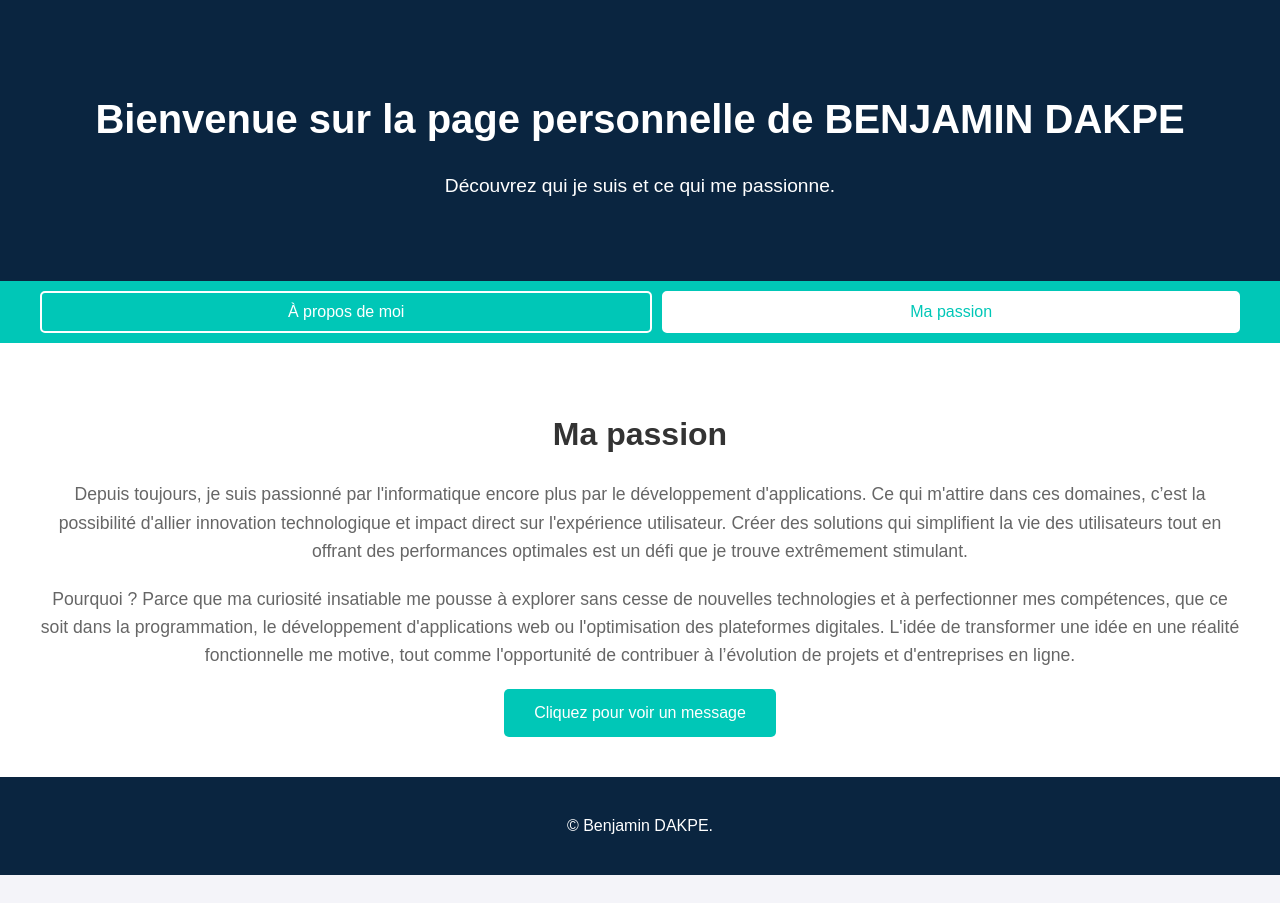
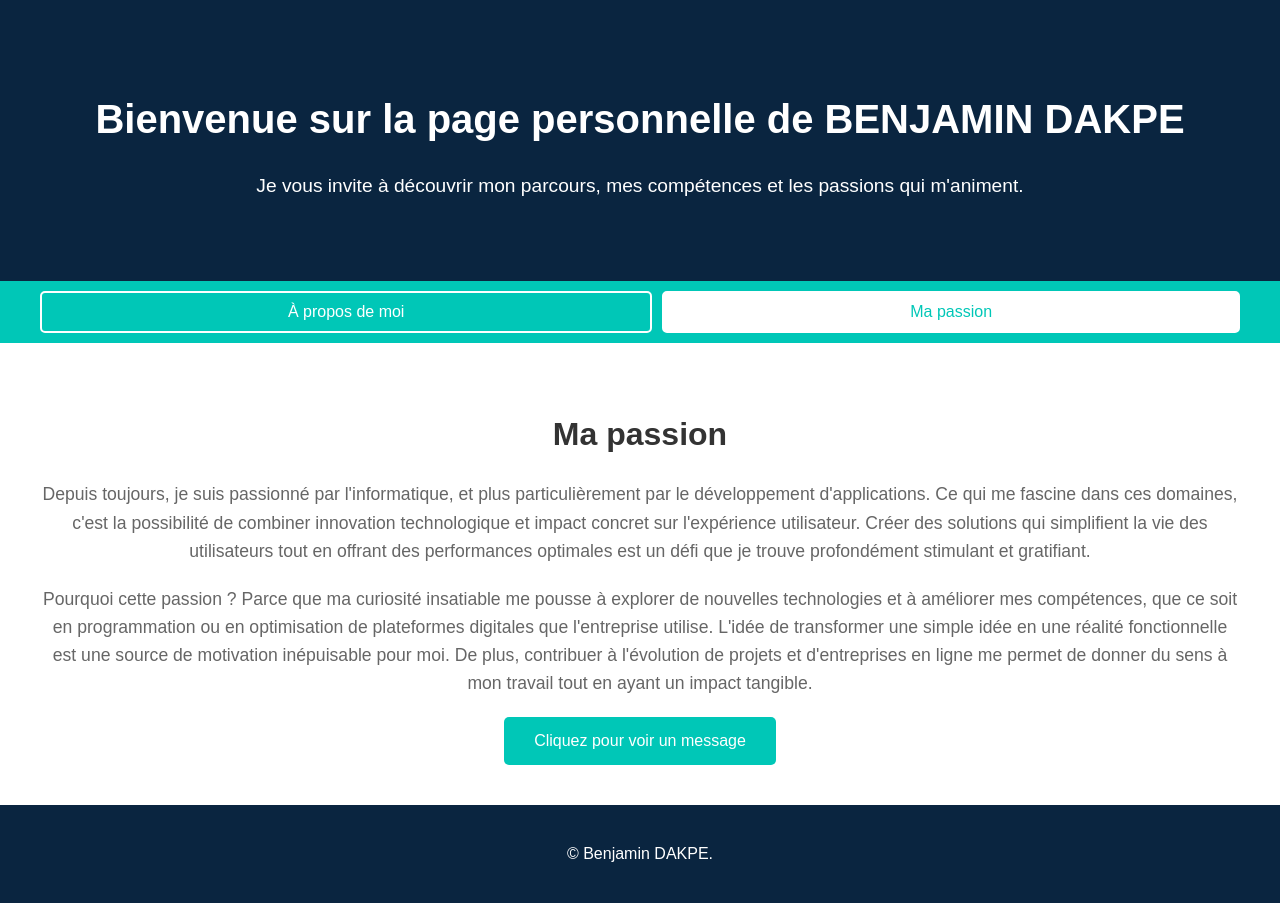
Before and after one commit to DBenny05/BDProjet1, a plain HTML site: page index.html in a window 1280 px wide. Both pictures are taken after a click on the button "Ma passion". Before the commit the page ends 875 px from the top, so only its background shows below. Drawn offline with Linux system fonts and the light colour scheme.

Commit message:
Update index.html

```diff
--- a/index.html
+++ b/index.html
@@ -11,7 +11,7 @@
     <header class="hero">
         <div class="container">
             <h1>Bienvenue sur la page personnelle de BENJAMIN DAKPE</h1>
-            <p>Découvrez qui je suis et ce qui me passionne.</p>
+            <p>Je vous invite à découvrir mon parcours, mes compétences et les passions qui m'animent.</p>
         </div>
     </header>
 
@@ -27,12 +27,13 @@
     <section id="about" class="content-section active">
         <div class="container">
             <div class="about-content">
-                <img src="profile.jpg" alt="Ma photo de profil" class="profile-img">
+                <img src="profile.png" alt="Ma photo de profil" class="profile-img">
                 <div class="about-text">
                     <section class="features">
         <div class="container1">
             <h2>Qui suis-je ?</h2>
-            <p>Je suis Benjamin DAKPE. Passionné par le développement informatique et le e-commerce, je suis titulaire d'un BTS en Informatique Développeur d'Applications. Fort d'une expérience de plusieurs années dans la gestion de produits en ligne et l'affiliation vendeur, j'associe mes compétences techniques à une vision stratégique pour optimiser les plateformes digitales. Curieux et rigoureux, j'aime relever des défis et explorer de nouvelles technologies pour améliorer l'expérience utilisateur.</p>
+            <p>Je suis Benjamin DAKPE. Passionné par le développement informatique et le e-commerce, je suis titulaire d’un BTS en Informatique Développeur d’Applications. Avec plusieurs années d’expérience dans la gestion de produits en ligne et l’affiliation vendeur, je combine mes compétences techniques à une vision stratégique pour optimiser les plateformes digitales.<br> Curieux et rigoureux, j’aime relever des défis et explorer de nouvelles technologies pour améliorer l’expérience utilisateur. Cependant, je suis conscient que certaines compétences me manquent encore, et c’est précisément ce qui me motive à me perfectionner chaque jour. Pour moi, l’apprentissage est un processus continu, et je m’engage à toujours aller plus loin pour exceller dans mon domaine.</p>
+
             <div class="feature-grid">
                 <div class="feature">
                     <h3>🚀 EXPÉRIENCE PROFESSIONNELLE</h3>
@@ -84,8 +85,8 @@
     <section id="passion" class="content-section">
         <div class="container">
             <h2>Ma passion</h2>
-            <p>Depuis toujours, je suis passionné par l'informatique encore plus par le développement d'applications. Ce qui m'attire dans ces domaines, c’est la possibilité d'allier innovation technologique et impact direct sur l'expérience utilisateur. Créer des solutions qui simplifient la vie des utilisateurs tout en offrant des performances optimales est un défi que je trouve extrêmement stimulant.</p>
-            <p>Pourquoi ? Parce que ma curiosité insatiable me pousse à explorer sans cesse de nouvelles technologies et à perfectionner mes compétences, que ce soit dans la programmation, le développement d'applications web ou l'optimisation des plateformes digitales. L'idée de transformer une idée en une réalité fonctionnelle me motive, tout comme l'opportunité de contribuer à l’évolution de projets et d'entreprises en ligne.</p>
+            <p>Depuis toujours, je suis passionné par l'informatique, et plus particulièrement par le développement d'applications. Ce qui me fascine dans ces domaines, c'est la possibilité de combiner innovation technologique et impact concret sur l'expérience utilisateur. Créer des solutions qui simplifient la vie des utilisateurs tout en offrant des performances optimales est un défi que je trouve profondément stimulant et gratifiant.</p>
+            <p>Pourquoi cette passion ? Parce que ma curiosité insatiable me pousse à explorer de nouvelles technologies et à améliorer mes compétences, que ce soit en programmation ou en optimisation de plateformes digitales que l'entreprise utilise. L'idée de transformer une simple idée en une réalité fonctionnelle est une source de motivation inépuisable pour moi. De plus, contribuer à l'évolution de projets et d'entreprises en ligne me permet de donner du sens à mon travail tout en ayant un impact tangible.</p>
 
             <button id="passionButton">Cliquez pour voir un message</button>
         </div>
```
